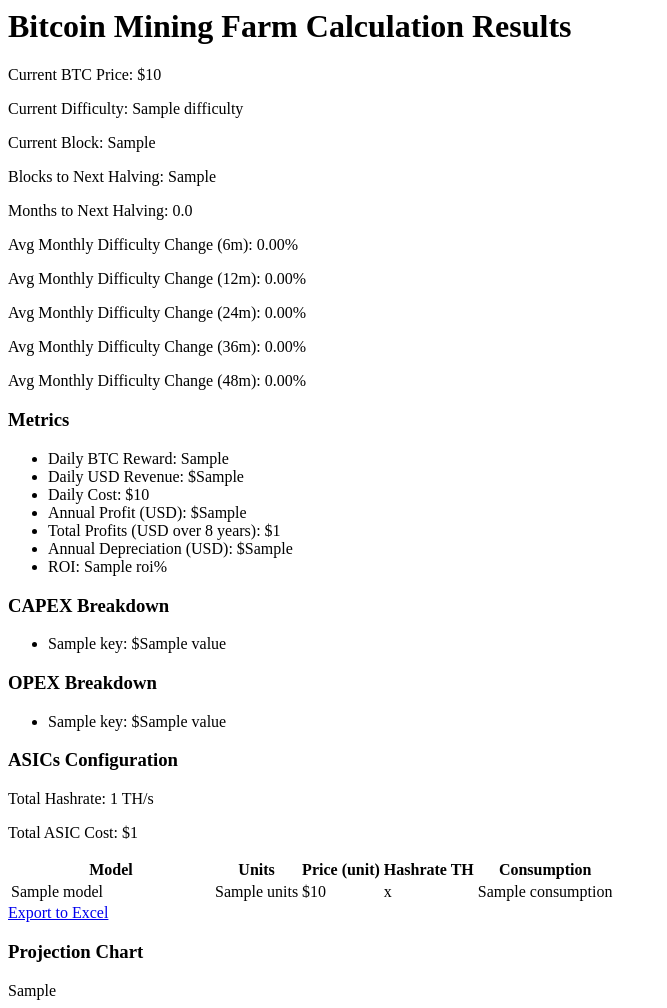
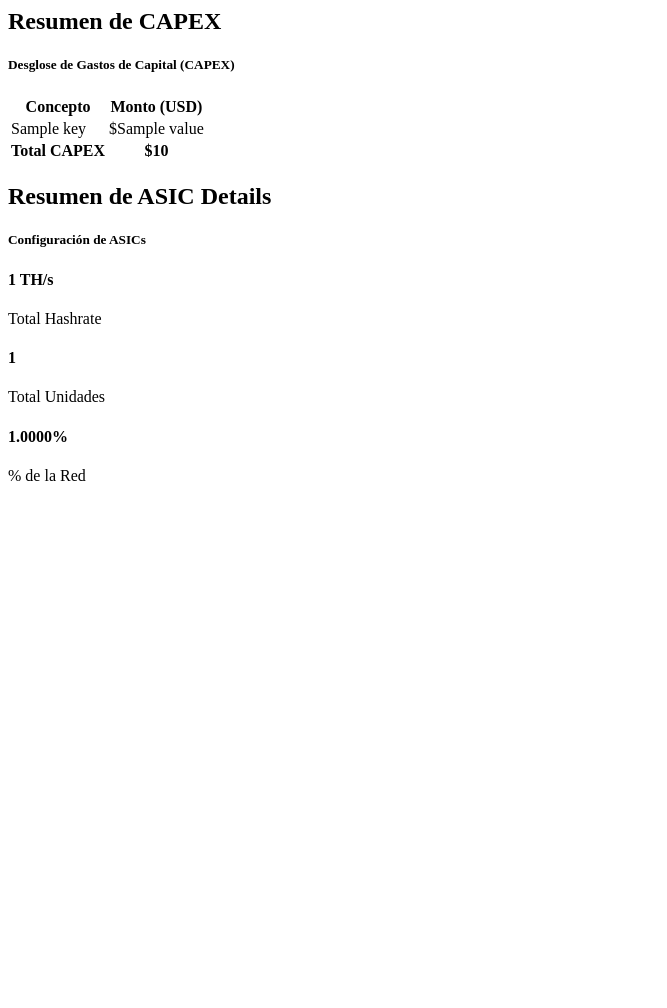
Before and after one commit to caminando-online/8blocks, a Flask app: template templates/results_partial.html in a window 1280 px wide. Shown: the whole page, without its empty margins (0-667 px from the left). After the commit the page ends 481 px from the top, so only its background shows below. Run offline with Flask 3, Linux system fonts and the light colour scheme; the template is opened without the code that fills it: most values are stand-ins (such as "Sample title", 1, 10 or a date in 2020).

Commit message:
Avances en las secciones de ingresos de datos y calculo del capex

```diff
--- a/app.py
+++ b/app.py
@@ -292,6 +292,10 @@
         results['asics'] = asics
         results['total_asic_hashrate'] = total_hashrate
         results['total_asic_cost'] = total_cost
+        total_units = sum(asic['units'] for asic in asics)
+        network_hashrate = difficulty * (2**32) / 600
+        results['total_asic_units'] = total_units
+        results['network_percentage'] = (total_hashrate * 1e12 / network_hashrate) * 100 if network_hashrate > 0 else 0
 
         # Create chart (placeholder)
         fig = go.Figure()
@@ -469,6 +473,10 @@
     results['asics'] = asics
     results['total_asic_hashrate'] = total_hashrate
     results['total_asic_cost'] = total_cost
+    total_units = sum(asic['units'] for asic in asics)
+    network_hashrate = difficulty * (2**32) / 600
+    results['total_asic_units'] = total_units
+    results['network_percentage'] = (total_hashrate * 1e12 / network_hashrate) * 100 if network_hashrate > 0 else 0
 
     # Create chart (placeholder)
     fig = go.Figure()
--- a/templates/results_partial.html
+++ b/templates/results_partial.html
@@ -1,67 +1,61 @@
-<h1>Bitcoin Mining Farm Calculation Results</h1>
-<p>Current BTC Price: ${{ btc_price }}</p>
-<p>Current Difficulty: {{ difficulty }}</p>
-<p>Current Block: {{ current_block }}</p>
-<p>Blocks to Next Halving: {{ blocks_to_halving }}</p>
-<p>Months to Next Halving: {{ "%.1f"|format(months_to_halving) }}</p>
-<p>Avg Monthly Difficulty Change (6m): {{ "%.2f"|format(avg_change_6m) }}%</p>
-<p>Avg Monthly Difficulty Change (12m): {{ "%.2f"|format(avg_change_12m) }}%</p>
-<p>Avg Monthly Difficulty Change (24m): {{ "%.2f"|format(avg_change_24m) }}%</p>
-<p>Avg Monthly Difficulty Change (36m): {{ "%.2f"|format(avg_change_36m) }}%</p>
-<p>Avg Monthly Difficulty Change (48m): {{ "%.2f"|format(avg_change_48m) }}%</p>
-<div class="row">
-    <div class="col-md-6">
-        <h3>Metrics</h3>
-        <ul>
-            <li>Daily BTC Reward: {{ results.daily_btc }}</li>
-            <li>Daily USD Revenue: ${{ results.daily_usd }}</li>
-            <li>Daily Cost: ${{ results.daily_cost }}</li>
-            <li>Annual Profit (USD): ${{ results.annual_profit_usd }}</li>
-            <li>Total Profits (USD over 8 years): ${{ results.total_profits_usd }}</li>
-            <li>Annual Depreciation (USD): ${{ results.annual_depreciation }}</li>
-            <li>ROI: {{ results.roi }}%</li>
-        </ul>
-        <h3>CAPEX Breakdown</h3>
-        <ul>
-            {% for key, value in results.capex_breakdown.items() %}
-            <li>{{ key }}: ${{ value }}</li>
-            {% endfor %}
-        </ul>
-        <h3>OPEX Breakdown</h3>
-        <ul>
-            {% for key, value in results.opex_breakdown.items() %}
-            <li>{{ key }}: ${{ value }}</li>
-            {% endfor %}
-        </ul>
-        <h3>ASICs Configuration</h3>
-        <p>Total Hashrate: {{ results.total_asic_hashrate }} TH/s</p>
-        <p>Total ASIC Cost: ${{ results.total_asic_cost }}</p>
-        <table class="table table-bordered">
+<div class="container mt-5">
+    <h2 class="mb-4">Resumen de CAPEX</h2>
+    <div class="card">
+        <div class="card-header">
+            <h5>Desglose de Gastos de Capital (CAPEX)</h5>
+        </div>
+        <div class="card-body">
+            <table class="table table-striped">
                 <thead>
                     <tr>
-                    <th style="min-width: 200px;">Model</th>
-                    <th>Units</th>
-                    <th>Price (unit)</th>
-                    <th>Hashrate TH</th>
-                    <th>Consumption</th>
+                        <th>Concepto</th>
+                        <th>Monto (USD)</th>
                     </tr>
                 </thead>
                 <tbody>
-                {% for asic in results.asics %}
+                    {% for key, value in results.capex_breakdown.items() %}
                     <tr>
-                    <td>{{ asic.model }}</td>
-                    <td>{{ asic.units }}</td>
-                    <td>${{ asic.price }}</td>
-                    <td>{{ asic.hashrate }}</td>
-                    <td>{{ asic.consumption }}</td>
+                        <td>{{ key }}</td>
+                        <td>${{ value }}</td>
                     </tr>
                     {% endfor %}
                 </tbody>
+                <tfoot>
+                    <tr class="table-dark">
+                        <th>Total CAPEX</th>
+                        <th>${{ results.capex_breakdown['Total'] }}</th>
+                    </tr>
+                </tfoot>
             </table>
-        <a href="{{ url_for('export_excel') }}" class="btn btn-success">Export to Excel</a>
-    </div>
-    <div class="col-md-6">
-        <h3>Projection Chart</h3>
-        {{ chart_html | safe }}
         </div>
     </div>
+
+    <h2 class="mb-4 mt-5">Resumen de ASIC Details</h2>
+    <div class="card">
+        <div class="card-header">
+            <h5>Configuración de ASICs</h5>
+        </div>
+        <div class="card-body">
+            <div class="row">
+                <div class="col-md-4">
+                    <div class="text-center">
+                        <h4>{{ results.total_asic_hashrate }} TH/s</h4>
+                        <p>Total Hashrate</p>
+                    </div>
+                </div>
+                <div class="col-md-4">
+                    <div class="text-center">
+                        <h4>{{ results.total_asic_units }}</h4>
+                        <p>Total Unidades</p>
+                    </div>
+                </div>
+                <div class="col-md-4">
+                    <div class="text-center">
+                        <h4>{{ "%.4f"|format(results.network_percentage) }}%</h4>
+                        <p>% de la Red</p>
+                    </div>
+                </div>
+            </div>
+        </div>
+    </div>
+</div>
```
Lines whose indentation alone changed are shown as unchanged.
